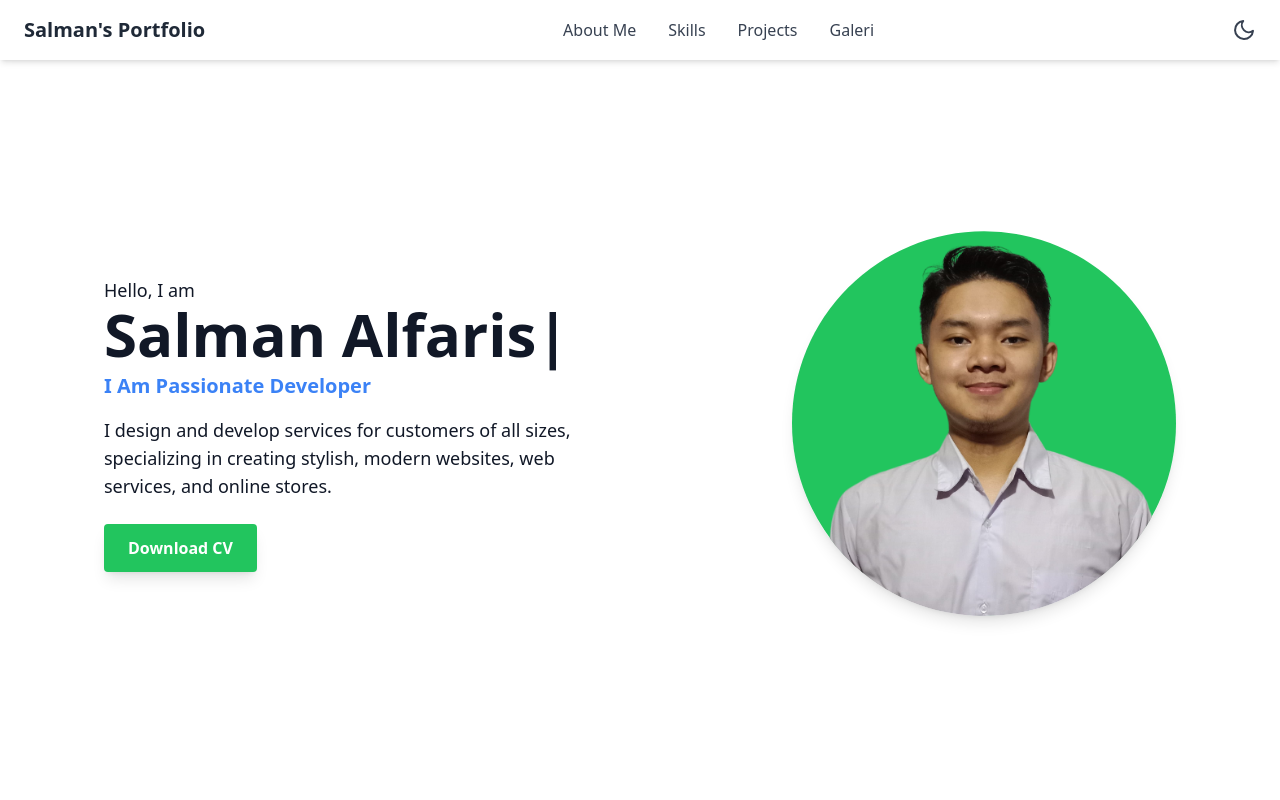
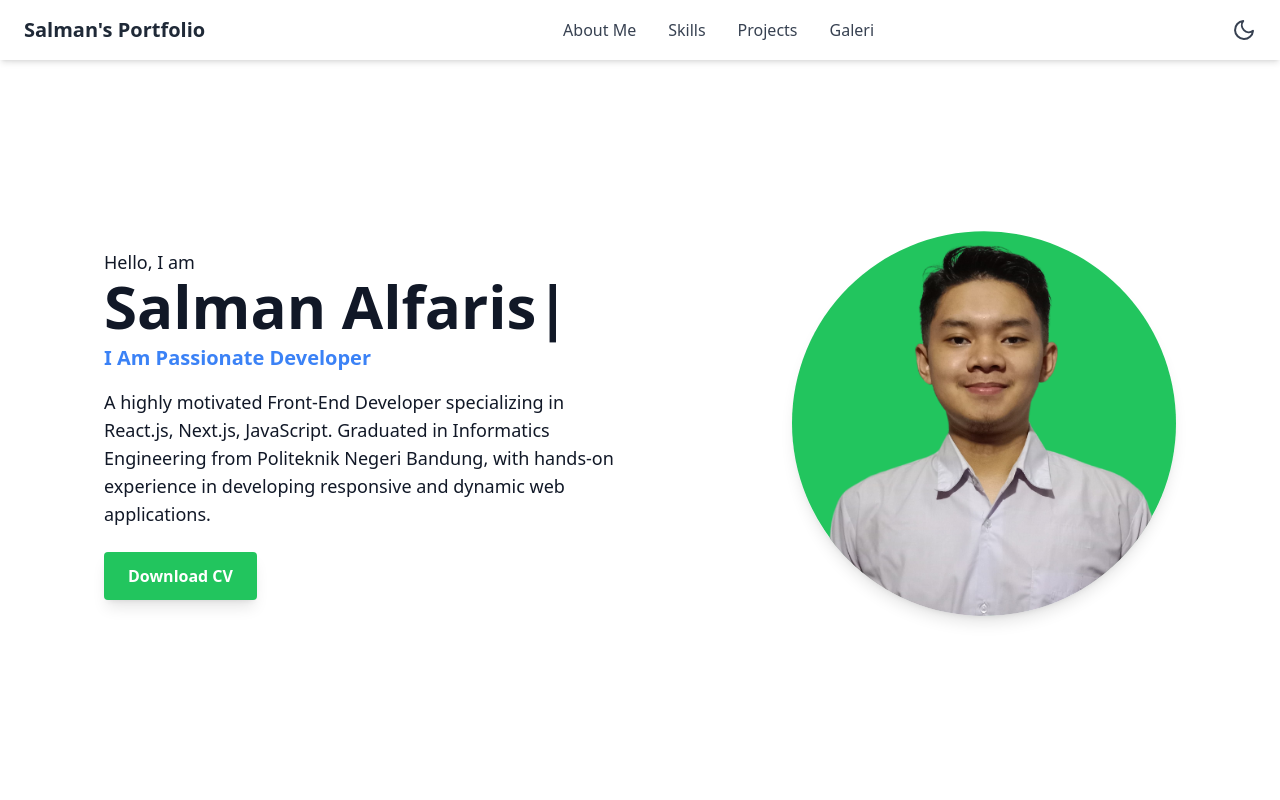
Before and after one commit to salmanalfarisi29/web-portofolio-salman, a Next.js app: page / in a window 1280 px wide. Shown: the top 800 px of the page. Built offline with nearby package versions, Linux system fonts and the light colour scheme.

Commit message:
FEAT : DOWNLOAD CV

```diff
--- a/src/app/components/Hero.tsx
+++ b/src/app/components/Hero.tsx
@@ -50,16 +50,17 @@ export default function Hero() {
           I Am Passionate Developer
         </p>
         <p className="mt-4 text-lg">
-          I design and develop services for customers of all sizes, specializing in creating stylish,
-          modern websites, web services, and online stores.
+          A highly motivated Front-End Developer specializing in React.js, Next.js, JavaScript. Graduated in Informatics Engineering from Politeknik Negeri Bandung, with hands-on experience in developing responsive and dynamic web applications.
         </p>
-        <motion.button
+        <motion.a
+          href="/CV ATS SALMAN ALFARISI.pdf" // Pastikan file ada di public/
+          download="CV ATS SALMAN ALFARISI.pdf"
           whileHover={{ scale: 1.05 }}
           whileTap={{ scale: 0.95 }}
-          className="mt-6 px-6 py-3 bg-green-500 text-white font-bold rounded shadow-lg hover:bg-green-600 transition"
+          className="mt-6 px-6 py-3 bg-green-500 text-white font-bold rounded shadow-lg hover:bg-green-600 transition inline-block"
         >
           Download CV
-        </motion.button>
+        </motion.a>
       </motion.div>
 
       {/* Kanan: Gambar */}
--- a/src/app/layout.js
+++ b/src/app/layout.js
@@ -13,7 +13,7 @@ const geistMono = Geist_Mono({
 });
 
 export const metadata = {
-  title: "Create Next App",
+  title: "Salman's Portofolio",
   description: "Generated by create next app",
 };
 
```
Also changed, not shown: 1 other file (tests, documents, lock files or other folders).
